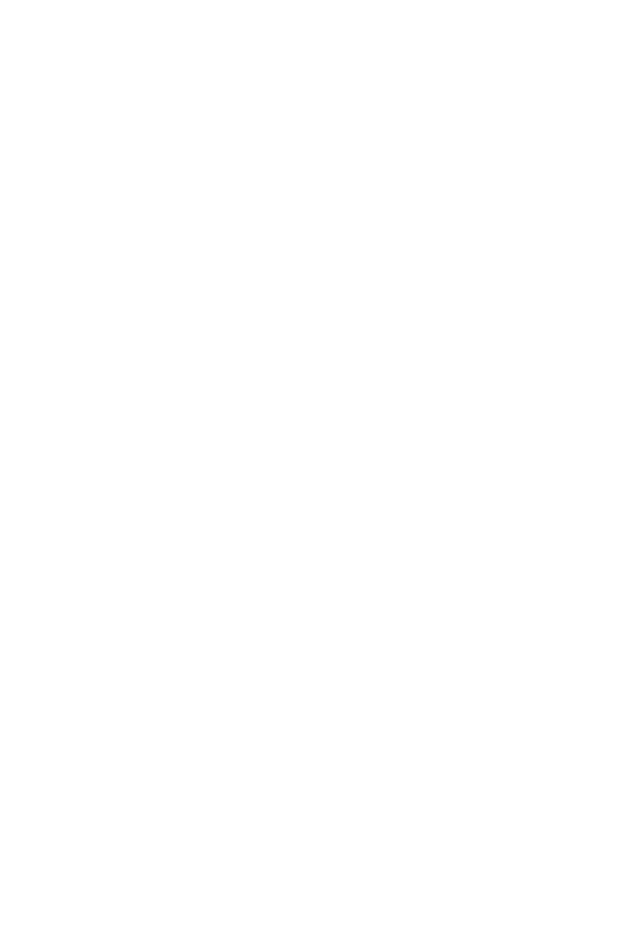
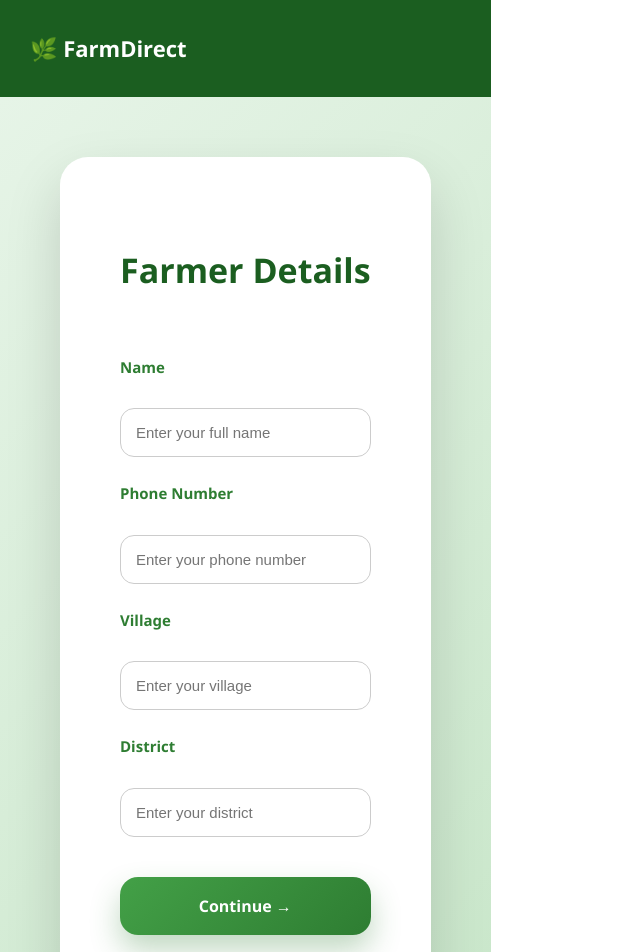
Before and after one commit to ranjithpn292/farmdirect-FE, a React (Vite) app: page /farmer-details in a window 1280 px wide. Before the commit this address had no page. Shown: the top 952 px of the page, without its empty margins (0-640 px from the left). Before the commit the page ends 800 px from the top, so only its background shows below. Built offline with nearby package versions, Linux system fonts and the light colour scheme.

Commit message:
farmer details page

```diff
--- a/src/App.jsx
+++ b/src/App.jsx
@@ -3,6 +3,7 @@
 import LanguageSelect from "./pages/LanguageSelect";
 import Home from "./pages/Home";
 import AddStock from "./pages/AddStock";
+import FarmerDetails from "./pages/FarmerDetails";
 
 function App() {
   return (
@@ -12,6 +13,7 @@
           <Route path="/" element={<LanguageSelect />} />
           <Route path="/home" element={<Home />} />
           <Route path="/add-stock" element={<AddStock />} />
+          <Route path="/farmer-details" element={<FarmerDetails />} />
         </Routes>
       </BrowserRouter>
     </LanguageProvider>
--- a/src/components/Navbar.jsx
+++ b/src/components/Navbar.jsx
@@ -1,5 +1,5 @@
 import styled from "styled-components";
-import { Link } from "react-router-dom";
+import { Link, useNavigate } from "react-router-dom";
 import { useLanguage } from "../context/LanguageContext";
 
 const NavbarWrapper = styled.nav`
@@ -42,14 +42,19 @@
 
 export default function Navbar() {
   const { t } = useLanguage();
+  const navigate = useNavigate();
+
+  const handleClick = () => {
+    navigate("/");
+  };
 
   return (
     <NavbarWrapper>
       <NavContent>
-        <Logo>🌿 FarmDirect</Logo>
+        <Logo onClick={handleClick}>🌿 FarmDirect</Logo>
         <NavLinks>
-          <Link to="/">{t.homeNav}</Link>
-          <Link to="/add-stock">{t.addStockNav}</Link>
+          {/* <Link to="/">{t.homeNav}</Link>
+          <Link to="/add-stock">{t.addStockNav}</Link> */}
         </NavLinks>
       </NavContent>
     </NavbarWrapper>
--- a/src/pages/AddStock.jsx
+++ b/src/pages/AddStock.jsx
@@ -190,6 +190,7 @@
 
 export default function AddStock() {
   const { t } = useLanguage();
+  const farmerDetails = JSON.parse(localStorage.getItem("farmerDetails"));
 
   const [data, setData] = useState({
     category: "Coconuts",
--- /dev/null
+++ b/src/pages/FarmerDetails.jsx
@@ -0,0 +1,182 @@
+import { useState } from "react";
+import styled, { keyframes } from "styled-components";
+import { useNavigate } from "react-router-dom";
+import Navbar from "../components/Navbar";
+import { useLanguage } from "../context/LanguageContext";
+
+/* Animation */
+const fadeIn = keyframes`
+  from { opacity: 0; transform: translateY(30px); }
+  to { opacity: 1; transform: translateY(0); }
+`;
+
+/* Layout */
+const Page = styled.div`
+  min-height: 100vh;
+  background: linear-gradient(135deg, #e8f5e9, #c8e6c9);
+  display: flex;
+  flex-direction: column;
+  font-family: "Segoe UI", sans-serif;
+`;
+
+const ContentWrapper = styled.div`
+  flex: 1;
+  display: flex;
+  align-items: center;
+`;
+
+const Container = styled.div`
+  width: 100%;
+  max-width: 1200px;
+  margin: auto;
+  padding: 60px;
+  animation: ${fadeIn} 0.6s ease;
+
+  @media (max-width: 768px) {
+    padding: 30px 20px;
+  }
+`;
+
+const Card = styled.div`
+  background: white;
+  padding: 60px;
+  border-radius: 28px;
+  box-shadow: 0 25px 55px rgba(0, 0, 0, 0.15);
+  display: flex;
+  flex-direction: column;
+
+  @media (max-width: 768px) {
+    padding: 35px 25px;
+  }
+`;
+
+const Title = styled.h2`
+  font-size: 34px;
+  color: #1b5e20;
+  margin-bottom: 35px;
+  text-align: center;
+`;
+
+const SubHeading = styled.h4`
+  margin-top: 25px;
+  font-size: 15px;
+  color: #2e7d32;
+  font-weight: 600;
+`;
+
+const Input = styled.input`
+  margin-top: 10px;
+  padding: 15px;
+  border-radius: 14px;
+  border: 1px solid #ccc;
+  outline: none;
+  font-size: 15px;
+  transition: 0.3s;
+
+  &:focus {
+    border-color: #4caf50;
+    box-shadow: 0 0 6px rgba(76, 175, 80, 0.4);
+  }
+`;
+
+const Button = styled.button`
+  margin-top: 40px;
+  padding: 18px;
+  background: linear-gradient(135deg, #43a047, #2e7d32);
+  color: white;
+  border: none;
+  border-radius: 18px;
+  font-weight: bold;
+  font-size: 16px;
+  cursor: pointer;
+  transition: 0.3s;
+  box-shadow: 0 15px 30px rgba(46, 125, 50, 0.3);
+
+  &:hover {
+    transform: translateY(-4px);
+    box-shadow: 0 20px 40px rgba(46, 125, 50, 0.4);
+  }
+`;
+
+const AlertBox = styled.div`
+  padding: 14px;
+  border-radius: 12px;
+  margin-bottom: 20px;
+  background: #ffebee;
+  color: #c62828;
+  font-weight: 500;
+`;
+
+export default function FarmerDetails() {
+  const navigate = useNavigate();
+  const { t } = useLanguage();
+  const [error, setError] = useState("");
+
+  const [farmer, setFarmer] = useState({
+    name: "",
+    phone: "",
+    village: "",
+    district: "",
+  });
+
+  const handleNext = () => {
+    if (!farmer.name || !farmer.phone) {
+      setError(t.requiredFarmerDetails);
+      return;
+    }
+
+    setError("");
+    localStorage.setItem("farmerDetails", JSON.stringify(farmer));
+    navigate("/add-stock");
+  };
+
+  return (
+    <Page>
+      <Navbar />
+
+      <ContentWrapper>
+        <Container>
+          <Card>
+            {error && <AlertBox>{error}</AlertBox>}
+            <Title>{t.farmerDetailsTitle}</Title>
+
+            <SubHeading>{t.name}</SubHeading>
+            <Input
+              value={farmer.name}
+              onChange={(e) => setFarmer({ ...farmer, name: e.target.value })}
+              placeholder={t.enterName}
+            />
+
+            <SubHeading>{t.phoneNumber}</SubHeading>
+            <Input
+              type="tel"
+              value={farmer.phone}
+              onChange={(e) => setFarmer({ ...farmer, phone: e.target.value })}
+              placeholder={t.enterPhone}
+            />
+
+            <SubHeading>{t.villageLabel}</SubHeading>
+            <Input
+              value={farmer.village}
+              onChange={(e) =>
+                setFarmer({ ...farmer, village: e.target.value })
+              }
+              placeholder={t.enterVillage}
+            />
+
+            <SubHeading>{t.districtLabel}</SubHeading>
+            <Input
+              value={farmer.district}
+              onChange={(e) =>
+                setFarmer({ ...farmer, district: e.target.value })
+              }
+              placeholder={t.enterDistrict}
+            />
+
+            <Button onClick={handleNext}>{t.continue}</Button>
+          </Card>
+        </Container>
+      </ContentWrapper>
+    </Page>
+  );
+}
--- a/src/pages/Home.jsx
+++ b/src/pages/Home.jsx
@@ -107,7 +107,7 @@
         <h2>{t.welcome}</h2>
         <p>{t.empowering}</p>
         <p>Selected Language: {language}</p>
-        <CTAButton to="/add-stock">{t.addProduct}</CTAButton>
+        <CTAButton to="/farmer-details">{t.addProduct}</CTAButton>
         <SecondaryButton onClick={handleContact}>
           📞 {t.contactUs}
         </SecondaryButton>
--- a/src/translations/translations.js
+++ b/src/translations/translations.js
@@ -24,6 +24,19 @@
     coconuts: "Coconuts",
     fruits: "Fruits",
     vegetables: "Vegetables",
+
+    // Farmer Details Page
+    farmerDetailsTitle: "Farmer Details",
+    name: "Name",
+    phoneNumber: "Phone Number",
+    villageLabel: "Village",
+    districtLabel: "District",
+    enterName: "Enter your full name",
+    enterPhone: "Enter your phone number",
+    enterVillage: "Enter your village",
+    enterDistrict: "Enter your district",
+    continue: "Continue →",
+    requiredFarmerDetails: "Please fill required details",
 
     // Dynamic Product Lists
     fruitsList: ["Apple", "Banana", "Mango", "Orange"],
@@ -69,6 +82,18 @@
     fruits: "పండ్లు",
     vegetables: "కూరగాయలు",
 
+    farmerDetailsTitle: "రైతు వివరాలు",
+    name: "పేరు",
+    phoneNumber: "ఫోన్ నంబర్",
+    villageLabel: "గ్రామం",
+    districtLabel: "జిల్లా",
+    enterName: "మీ పూర్తి పేరు నమోదు చేయండి",
+    enterPhone: "మీ ఫోన్ నంబర్ నమోదు చేయండి",
+    enterVillage: "మీ గ్రామం నమోదు చేయండి",
+    enterDistrict: "మీ జిల్లా నమోదు చేయండి",
+    continue: "కొనసాగించండి →",
+    requiredFarmerDetails: "దయచేసి అవసరమైన వివరాలు నమోదు చేయండి",
+
     fruitsList: ["ఆపిల్", "అరటి", "మామిడి", "నారింజ"],
     vegetablesList: ["టమోటా", "బంగాళాదుంప", "ఉల్లి", "క్యారెట్"],
 
@@ -109,6 +134,18 @@
     fruits: "ಹಣ್ಣುಗಳು",
     vegetables: "ತರಕಾರಿಗಳು",
 
+    farmerDetailsTitle: "ರೈತನ ವಿವರಗಳು",
+    name: "ಹೆಸರು",
+    phoneNumber: "ದೂರವಾಣಿ ಸಂಖ್ಯೆ",
+    villageLabel: "ಹಳ್ಳಿ",
+    districtLabel: "ಜಿಲ್ಲೆ",
+    enterName: "ನಿಮ್ಮ ಪೂರ್ಣ ಹೆಸರನ್ನು ನಮೂದಿಸಿ",
+    enterPhone: "ನಿಮ್ಮ ದೂರವಾಣಿ ಸಂಖ್ಯೆಯನ್ನು ನಮೂದಿಸಿ",
+    enterVillage: "ನಿಮ್ಮ ಹಳ್ಳಿಯನ್ನು ನಮೂದಿಸಿ",
+    enterDistrict: "ನಿಮ್ಮ ಜಿಲ್ಲೆಯನ್ನು ನಮೂದಿಸಿ",
+    continue: "ಮುಂದುವರಿಸಿ →",
+    requiredFarmerDetails: "ದಯವಿಟ್ಟು ಅಗತ್ಯ ಮಾಹಿತಿಯನ್ನು ನಮೂದಿಸಿ",
+
     fruitsList: ["ಸೇಬು", "ಬಾಳೆಹಣ್ಣು", "ಮಾವಿನಹಣ್ಣು", "ಕಿತ್ತಳೆ"],
     vegetablesList: ["ಟೊಮೇಟೊ", "ಆಲೂಗಡ್ಡೆ", "ಈರುಳ್ಳಿ", "ಕ್ಯಾರೆಟ್"],
 
```
